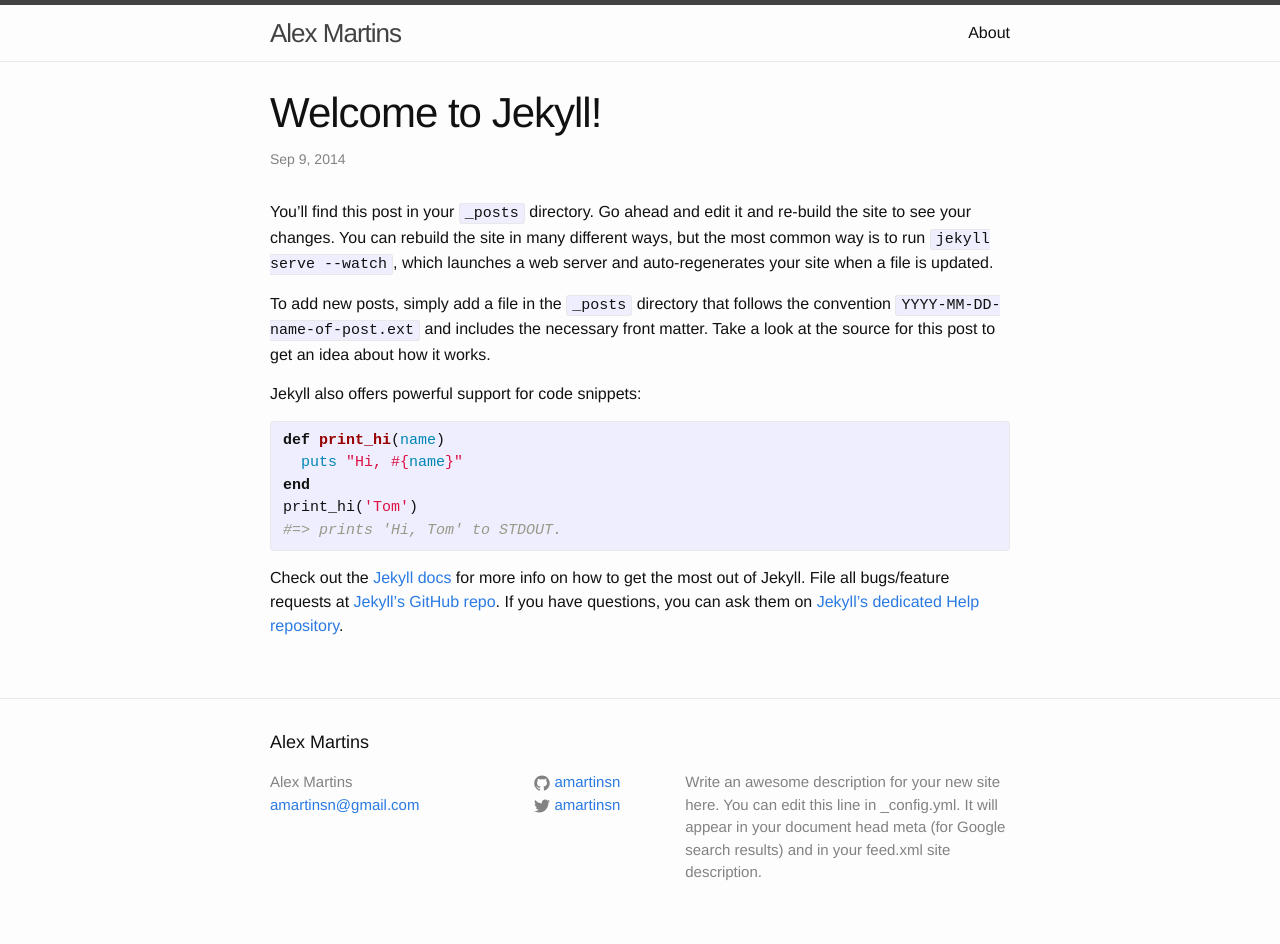
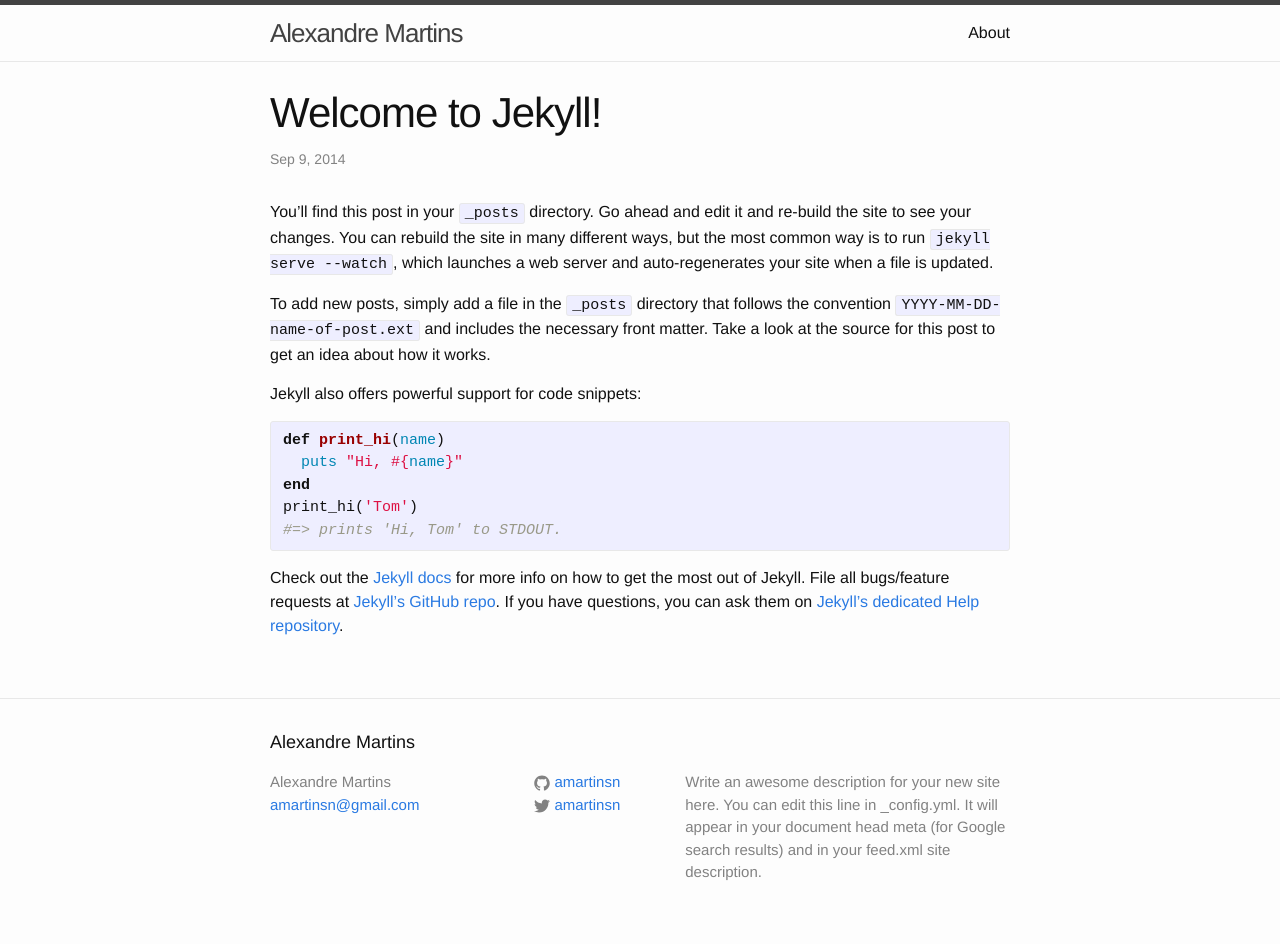
Before and after one commit to amartinsn/amartinsn.github.io, a Jekyll site: the page built from _posts/2014-09-09-welcome-to-jekyll.markdown, in a window 1280 px wide. Built offline with Jekyll 4.4.1, drawn with Linux system fonts in a browser that asks for light colours; comment, search, counter and statistics services are not loaded; some of the changed lines change nothing that is shown.

Commit message:
integrating with disqus and adding a new draft

```diff
--- a/_config.yml
+++ b/_config.yml
@@ -1,14 +1,15 @@
 # Site settings
-title: Alex Martins
+title: Alexandre Martins
 email: amartinsn@gmail.com
 description: > # this means to ignore newlines until "baseurl:"
   Write an awesome description for your new site here. You can edit this
   line in _config.yml. It will appear in your document head meta (for
   Google search results) and in your feed.xml site description.
 baseurl: "" # the subpath of your site, e.g. /blog/
-url: "http://yourdomain.com" # the base hostname & protocol for your site
+url: "http://alexmartins.me" # the base hostname & protocol for your site
 twitter_username: amartinsn
 github_username:  amartinsn
 
 # Build settings
 markdown: kramdown
+permalink: /:year/:month/:day/:title.html
--- a/_layouts/post.html
+++ b/_layouts/post.html
@@ -12,4 +12,20 @@
     {{ content }}
   </article>
 
+  {% if page.comments %}
+  <div id="disqus_thread"></div>
+  <script type="text/javascript">
+      /* * * CONFIGURATION VARIABLES * * */
+      var disqus_shortname = 'alexmartins';
+
+      /* * * DON'T EDIT BELOW THIS LINE * * */
+      (function() {
+          var dsq = document.createElement('script'); dsq.type = 'text/javascript'; dsq.async = true;
+          dsq.src = '//' + disqus_shortname + '.disqus.com/embed.js';
+          (document.getElementsByTagName('head')[0] || document.getElementsByTagName('body')[0]).appendChild(dsq);
+      })();
+  </script>
+  <noscript>Please enable JavaScript to view the <a href="https://disqus.com/?ref_noscript" rel="nofollow">comments powered by Disqus.</a></noscript>
+  {% endif %}
+
 </div>
--- a/_posts/2014-09-09-welcome-to-jekyll.markdown
+++ b/_posts/2014-09-09-welcome-to-jekyll.markdown
@@ -1,8 +1,11 @@
 ---
-layout: post
-title:  "Welcome to Jekyll!"
-date:   2014-09-09 22:49:46
-categories: jekyll update
+layout:     post
+title:      "Welcome to Jekyll!"
+date:       2014-09-09 22:49:46
+comments:   true
+tags:
+- jekyll
+- code
 ---
 You’ll find this post in your `_posts` directory. Go ahead and edit it and re-build the site to see your changes. You can rebuild the site in many different ways, but the most common way is to run `jekyll serve --watch`, which launches a web server and auto-regenerates your site when a file is updated.
 
```
Also changed, not shown: index.html (+10 -0 lines).
